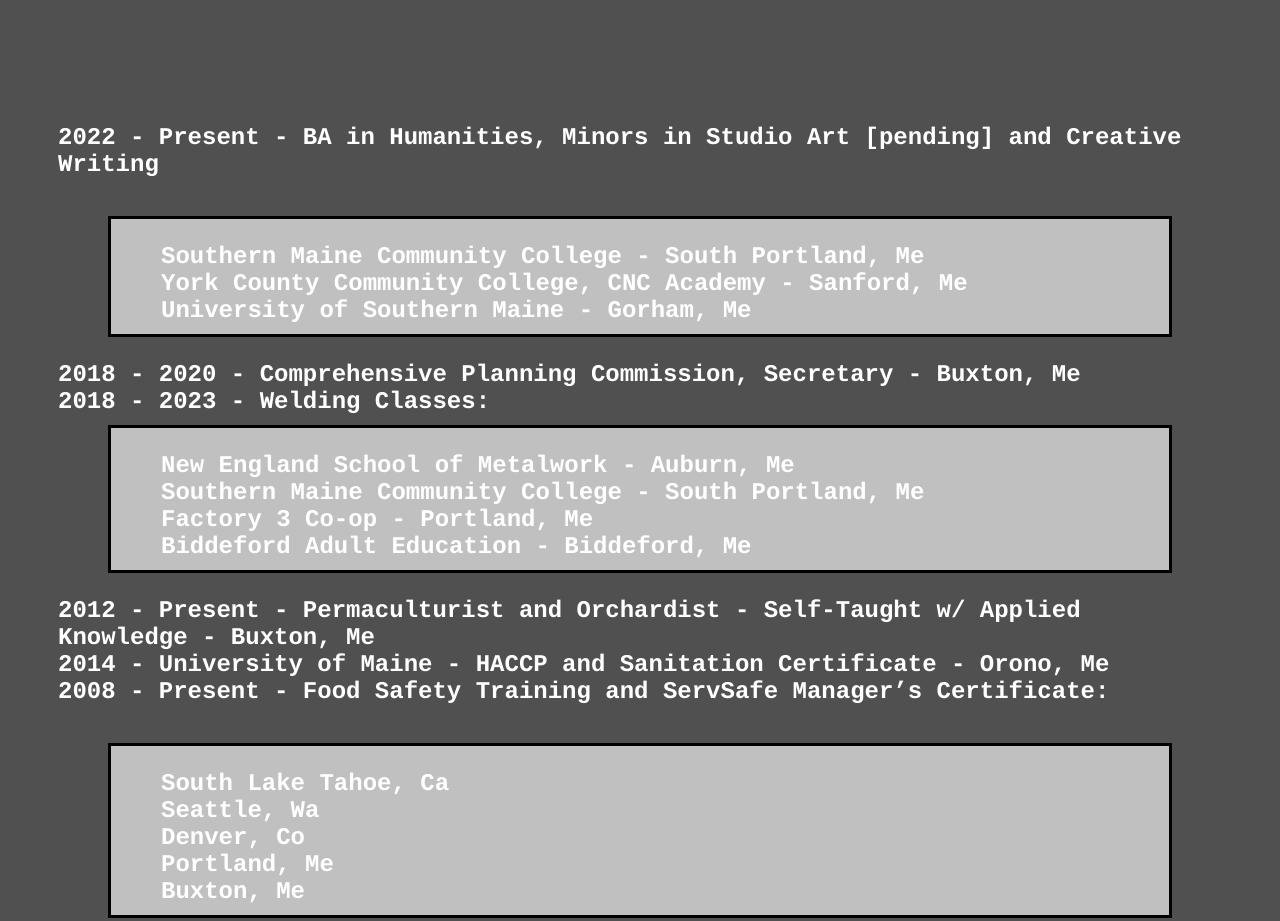
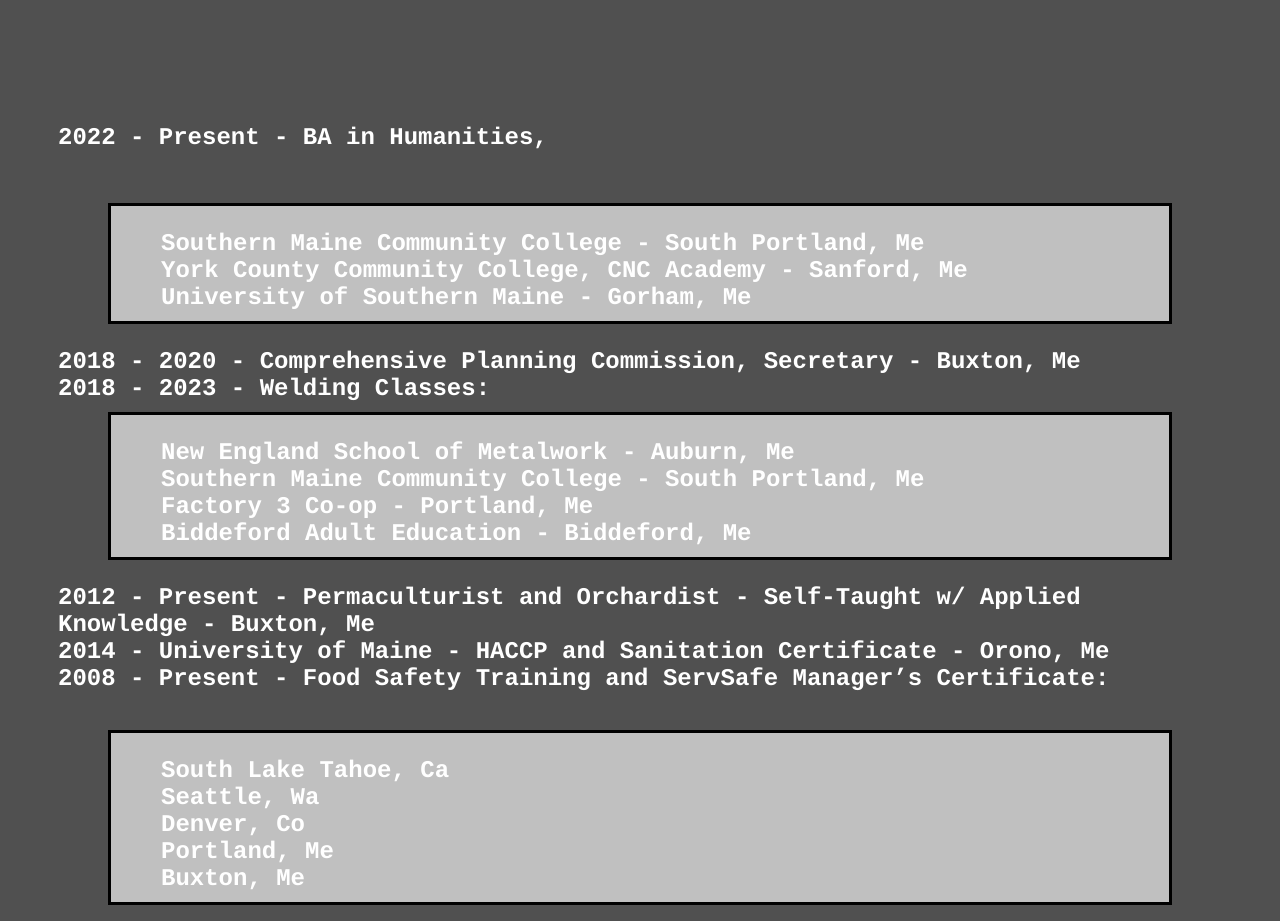
Before and after one commit to RP9K/Portfolio, a plain HTML site: page index.html in a window 1280 px wide. Shown: the part 1360-2281 px from the top of the page. Drawn offline with Linux system fonts and the light colour scheme.

Commit message:
Update index.html

```diff
--- a/index.html
+++ b/index.html
@@ -87,7 +87,7 @@ p {
   </div>
 
 <h4>Education and Training<h4><br>
-<h3>2022 - Present - BA in Humanities, Minors in Studio Art [pending] and Creative Writing</h3><br>
+<h3>2022 - Present - BA in Humanities,  <h3></h3><br>
 <div><h3>
 Southern Maine Community College - South Portland, Me<br>
 York County Community College, CNC Academy - Sanford, Me<br>
```
